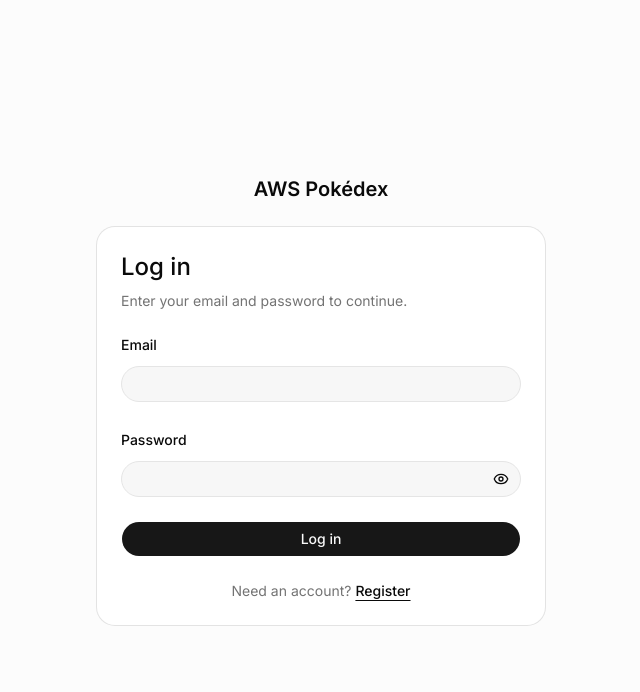
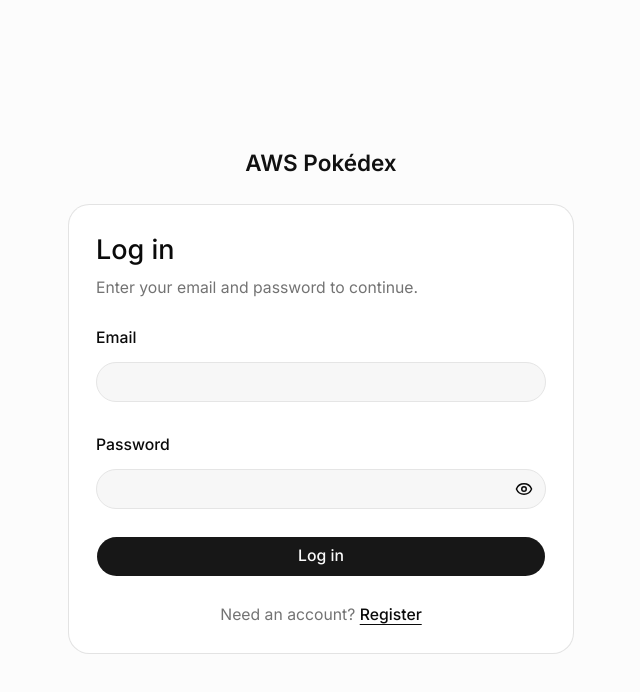
Before and after one commit to ust-aws/aws-pokedex, a Next.js app in the folder frontend/: page /login in a window 1280 px wide. Shown: the top 692 px of the page, without its empty margins (319-959 px from the left). Built offline with nearby package versions, Linux system fonts and the light colour scheme.

Commit message:
Update globals.css

```diff
--- a/frontend/app/globals.css
+++ b/frontend/app/globals.css
@@ -128,3 +128,14 @@
     @apply font-sans;
   }
 }
+@theme inline {
+  --font-display: var(--font-oswald), ui-sans-serif, system-ui, sans-serif;
+}
+
+html {
+  font-size: 18px;
+}
+body {
+  background: #ffffff;
+  color: #111111;
+}
```
